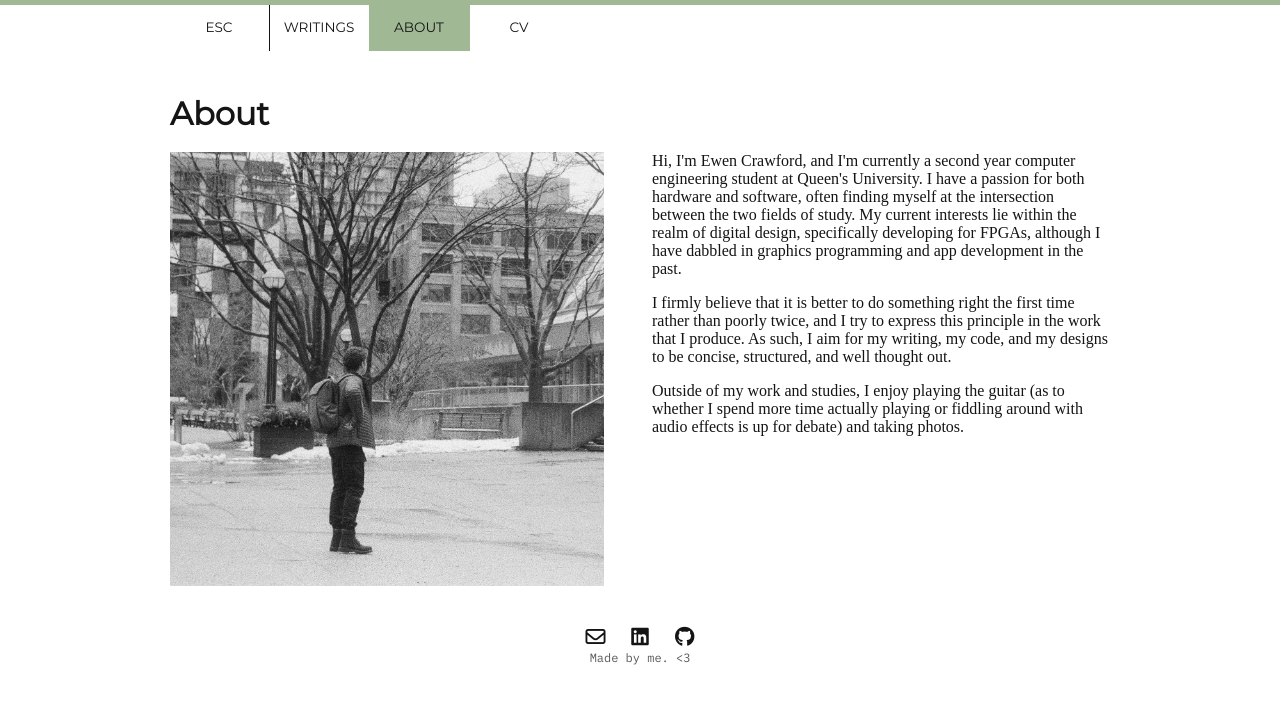
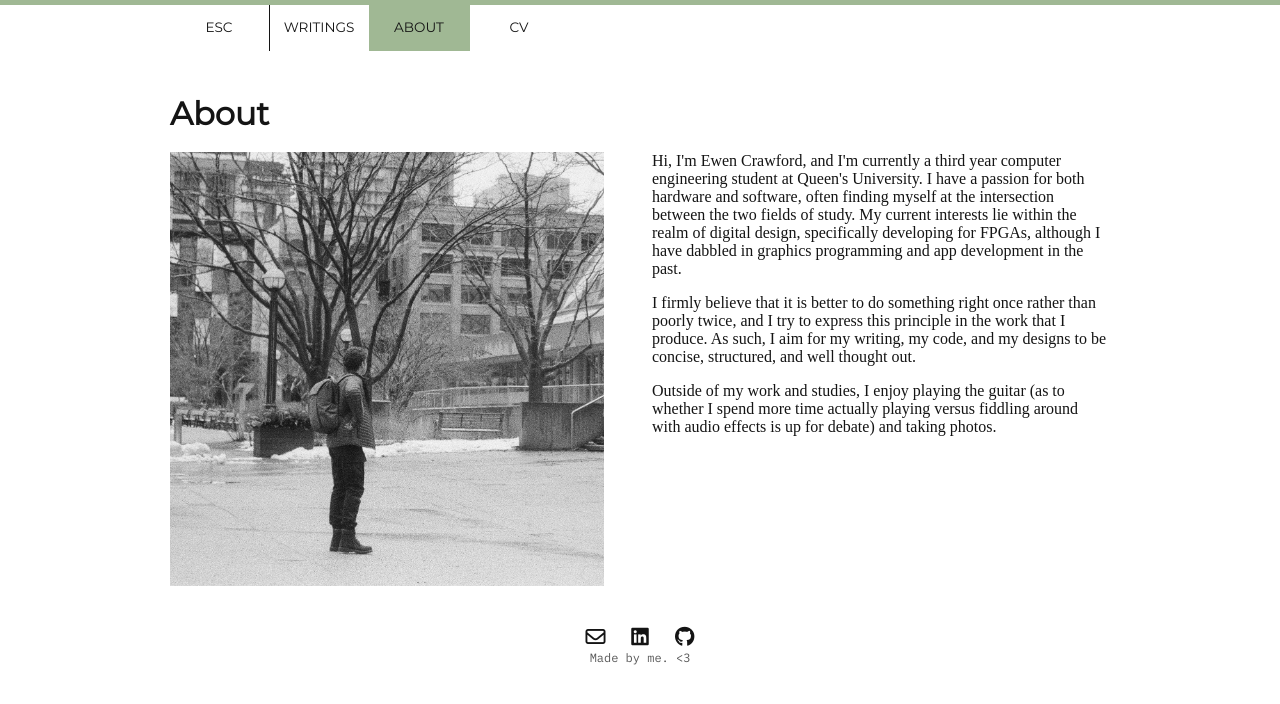
Before and after one commit to eacrawford02/eacrawford02.github.io, a Jekyll site: the page built from pages/about.md, in a window 1280 px wide. Shown: the top 704 px of the page. Built offline with Jekyll 4.4.1, drawn with Linux system fonts in a browser that asks for light colours; nearby versions of some CDN libraries.

Commit message:
Edits to About Me page content

```diff
--- a/pages/about.md
+++ b/pages/about.md
@@ -9,13 +9,13 @@
 
   <div id="text">
     <p>
-      Hi, I'm Ewen Crawford, and I'm currently a second year computer engineering student at Queen's University. I have a passion for both hardware and software, often finding myself at the intersection between the two fields of study. My current interests lie within the realm of digital design, specifically developing for FPGAs, although I have dabbled in graphics programming and app development in the past.
+      Hi, I'm Ewen Crawford, and I'm currently a third year computer engineering student at Queen's University. I have a passion for both hardware and software, often finding myself at the intersection between the two fields of study. My current interests lie within the realm of digital design, specifically developing for FPGAs, although I have dabbled in graphics programming and app development in the past.
     </p>
     <p>
-      I firmly believe that it is better to do something right the first time rather than poorly twice, and I try to express this principle in the work that I produce. As such, I aim for my writing, my code, and my designs to be concise, structured, and well thought out.
+      I firmly believe that it is better to do something right once rather than poorly twice, and I try to express this principle in the work that I produce. As such, I aim for my writing, my code, and my designs to be concise, structured, and well thought out.
     </p>
     <p>
-      Outside of my work and studies, I enjoy playing the guitar (as to whether I spend more time actually playing or fiddling around with audio effects is up for debate) and taking photos.
+      Outside of my work and studies, I enjoy playing the guitar (as to whether I spend more time actually playing versus fiddling around with audio effects is up for debate) and taking photos.
     </p>
   </div>
 </div>
```
